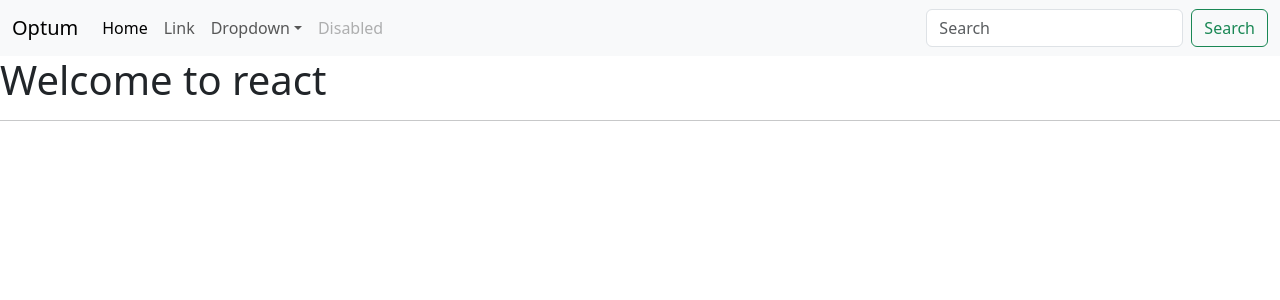
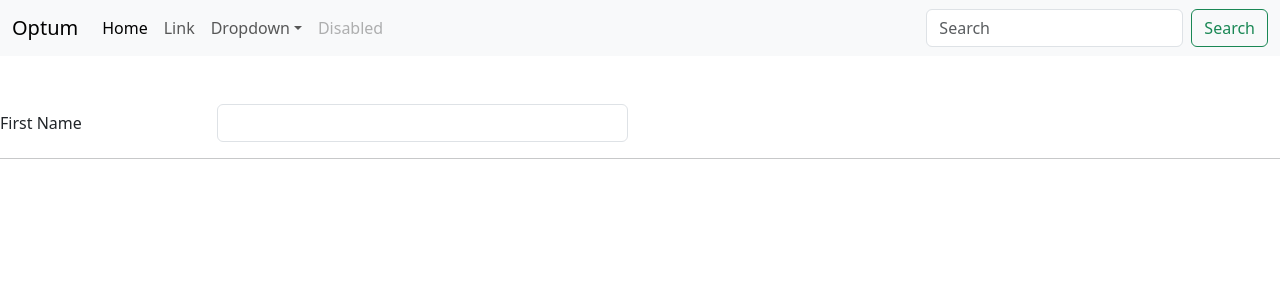
Before and after one commit to kiran-blockchain/react-advanced-optum, a React (Create React App) app in the folder ecommerce/: page / in a window 1280 px wide. Shown: the top 300 px of the page. Built offline with nearby package versions, Linux system fonts and the light colour scheme.

Commit message:
Added code

```diff
--- a/ecommerce/src/App.js
+++ b/ecommerce/src/App.js
@@ -5,13 +5,24 @@
 
 import { Footer } from "./components/Footer";
 import { Header } from "./components/Header";
+import { Textbox } from "./components/Textbox";
 
 const App = () => {
-  const orgName ='Optum';
+  const headerConfig = {
+    title: 'Optum'
+  };
+  const firstNameConfig = {
+    id: 'firstName',
+    value: '',
+    name: 'firstName',
+    label: 'First Name'
+  }
   return (
     <>
-      <Header companyName={orgName} />
-      <h1>Welcome to react</h1>
+      <Header headerConfig={headerConfig} />
+      <form  className="mt-5 needs-validation">
+        <Textbox textboxConfig={firstNameConfig} />
+      </form>
       <Footer />
     </>
   )
--- a/ecommerce/src/components/Header/index.jsx
+++ b/ecommerce/src/components/Header/index.jsx
@@ -1,8 +1,9 @@
-export const Header = (props) => {
+export const Header = ({headerConfig}) => {
+    //const {headerConfig} = props;
     return (
         <nav class="navbar navbar-expand-lg bg-body-tertiary">
             <div class="container-fluid">
-                <a class="navbar-brand" href="#">{props.companyName}</a>
+                <a class="navbar-brand" href="#">{headerConfig.title}</a>
                 <button class="navbar-toggler" type="button" data-bs-toggle="collapse" data-bs-target="#navbarSupportedContent" aria-controls="navbarSupportedContent" aria-expanded="false" aria-label="Toggle navigation">
                     <span class="navbar-toggler-icon"></span>
                 </button>
--- /dev/null
+++ b/ecommerce/src/components/Textbox/index.jsx
@@ -0,0 +1,15 @@
+export const Textbox = ({ textboxConfig }) => {
+    return (
+        <div class="row mb-3">
+            <label for={textboxConfig.id}
+                class="col-sm-2 col-form-label">{textboxConfig.label}</label>
+            <div class="col-sm-4">
+                <input type={textboxConfig.type}
+                    class="form-control"
+                    name={textboxConfig.name}
+                    value={textboxConfig.value}
+                    id={textboxConfig.id} />
+            </div>
+        </div>
+    )
+}
--- /dev/null
+++ b/ecommerce/src/pages/Register.jsx
@@ -0,0 +1,3 @@
+export const Register =()=>{
+
+}
```
Also changed, not shown: ecommerce/src/pages/Login.jsx (added).
